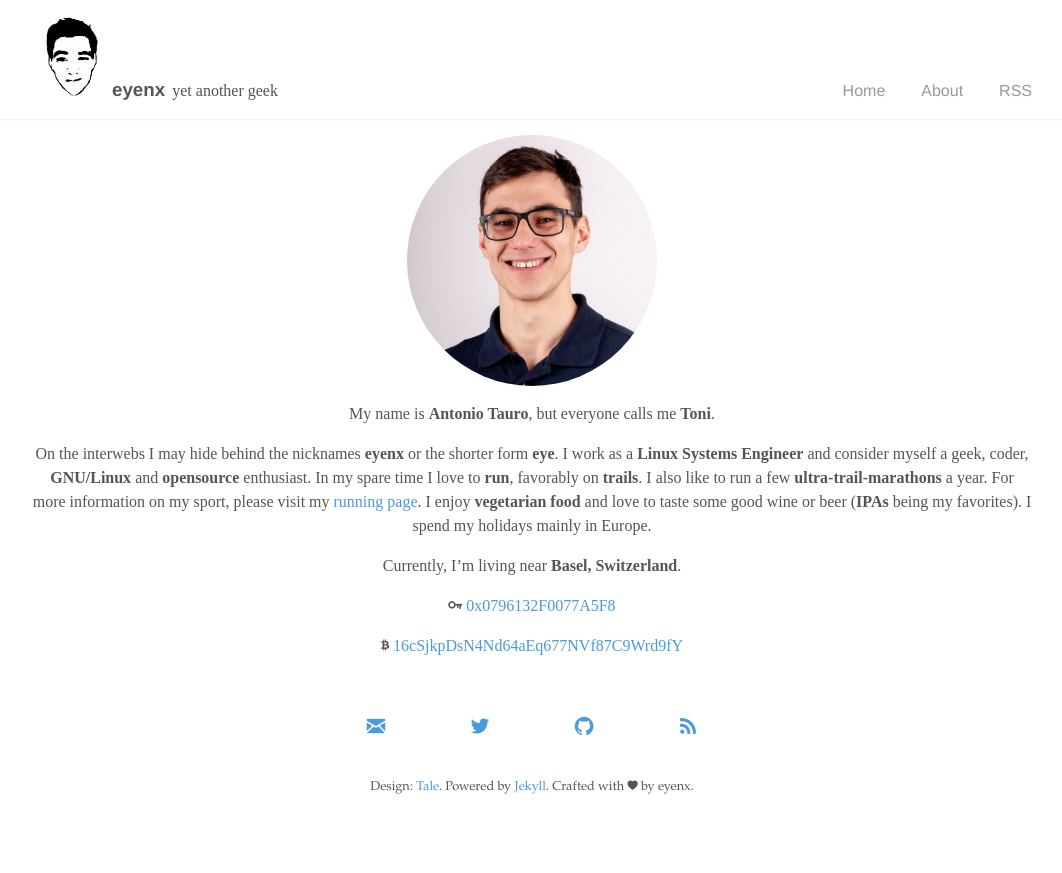
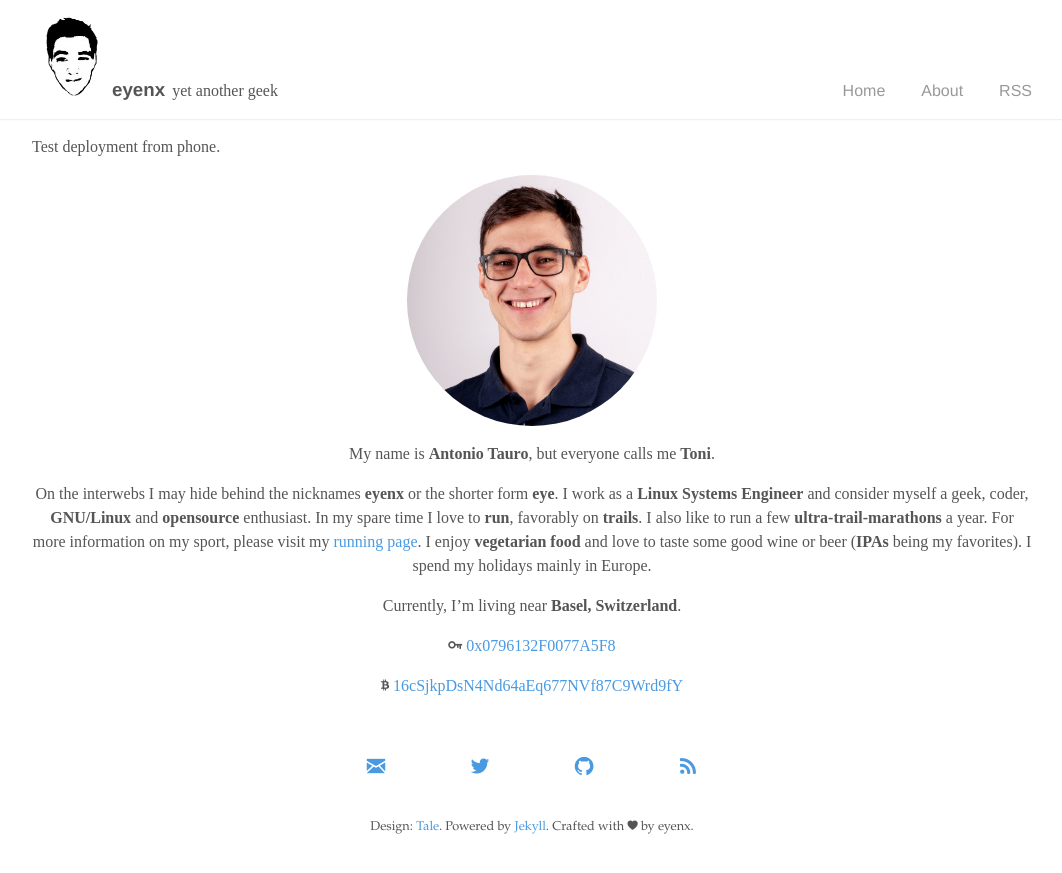
Before and after one commit to eyenx/blog, a Jekyll site: the page built from src/_pages/about.md, in a window 1280 px wide. Shown: the top 873 px of the page, without its empty margins (108-1170 px from the left). Built offline with Jekyll 4.4.1, drawn with Linux system fonts in a browser that asks for light colours.

Commit message:
Update about.md

```diff
--- a/src/_pages/about.md
+++ b/src/_pages/about.md
@@ -4,6 +4,9 @@ title: about
 permalink: /about/
 group: navigation
 ---
+  Test deployment from phone.
+
+
 
 <img src="/img/about.jpeg" width="25%" style="display:block;margin-left:auto;margin-right:auto;border-radius:50%" />
 {:r: .about}
```
